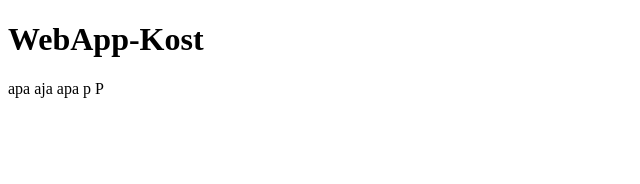
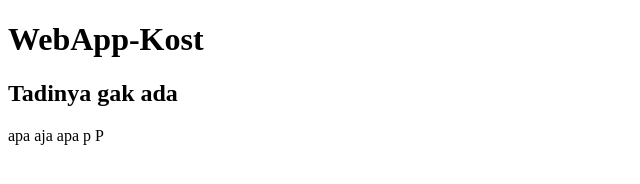
Before and after one commit to fahmiak/webapp-kost, a plain HTML site: page index.html in a window 1280 px wide. Shown: the whole page, without its empty margins (0-640 px from the left). Drawn offline with Linux system fonts and the light colour scheme.

Commit message:
test tist

```diff
--- a/index.html
+++ b/index.html
@@ -8,6 +8,7 @@
 </head>
 <body>
     <h1>WebApp-Kost</h1>
+    <h2>Tadinya gak ada</h2>
     <p>apa aja apa p P</p>
 </body>
 </html>
```
